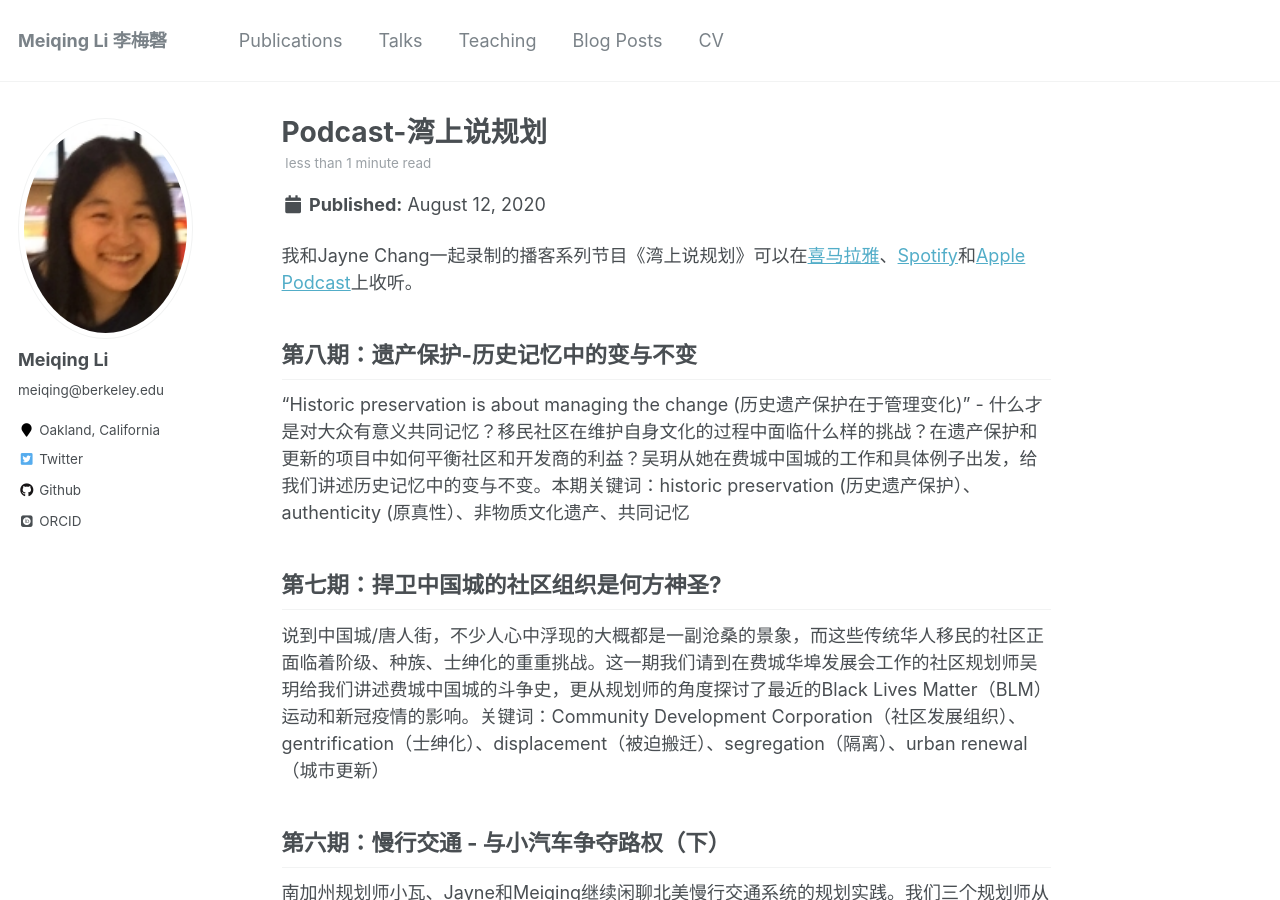
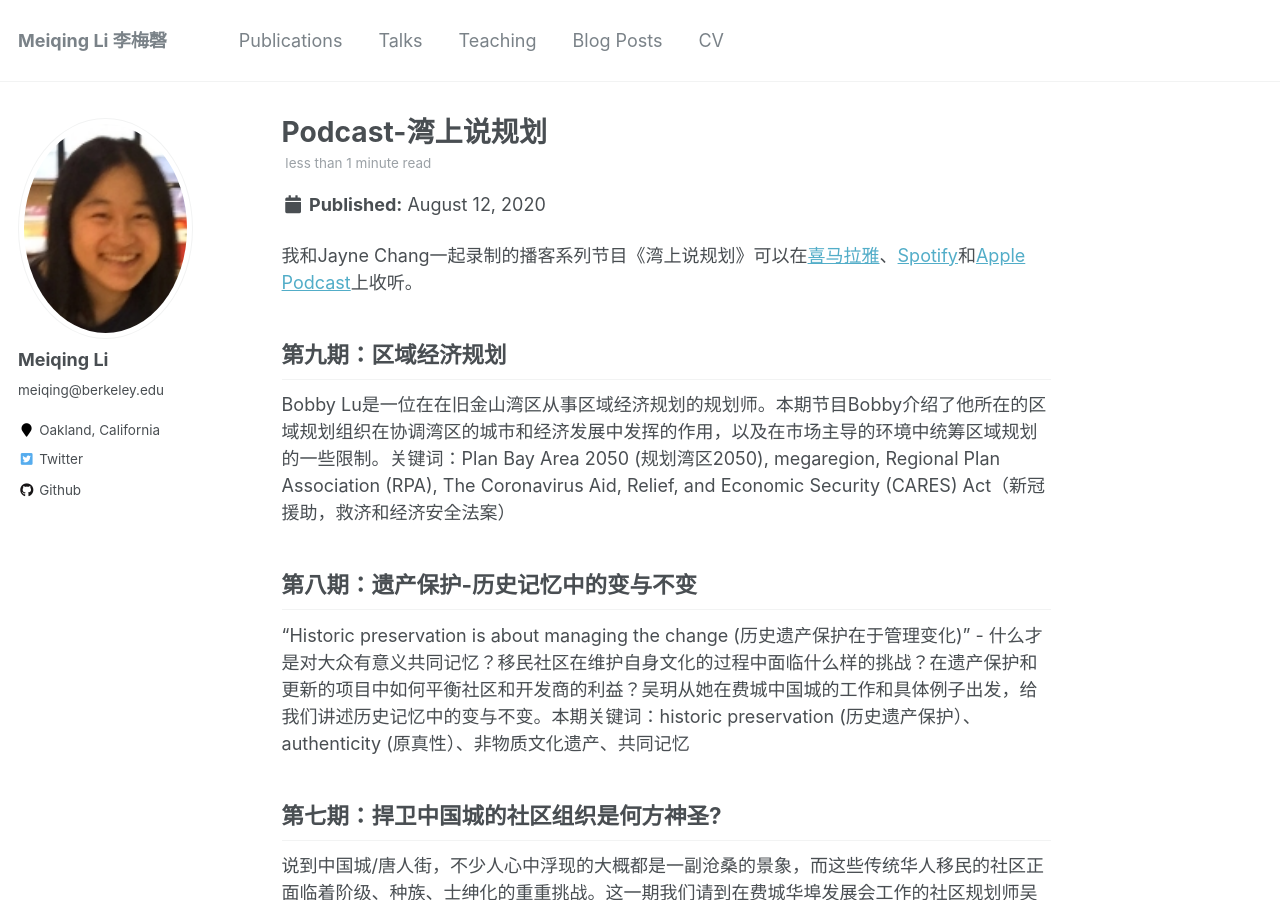
Before and after one commit to keolasin/meiqing_debug, a Jekyll site: the page built from _posts/2020-08-12-blog-post-1.md, in a window 1280 px wide and 900 px high. Built offline with Jekyll 4.4.1, drawn with Linux system fonts in a browser that asks for light colours; some web fonts are replaced.

Commit message:
podcast update

```diff
--- a/_config.yml
+++ b/_config.yml
@@ -103,7 +103,7 @@ author:
   impactstory      :
   lastfm           :
   linkedin         :
-  orcid            : "http://orcid.org/0000-0001-8860-1174"
+  orcid            :
   pinterest        :
   soundcloud       :
   stackoverflow    :
--- a/_posts/2020-08-12-blog-post-1.md
+++ b/_posts/2020-08-12-blog-post-1.md
@@ -8,6 +8,10 @@ tags:
 ---
 
 我和Jayne Chang一起录制的播客系列节目《湾上说规划》可以在[喜马拉雅](http://www.ximalaya.com/thirdparty/player/album/player.html?id=37909784&type=red)、[Spotify](http://open.spotify.com/show/6ejB9DCLdgz5LFcE7o9Ezu?si=TOc4sE3bTt-7K7rVw0qN5Q)和[Apple Podcast](http://podcasts.apple.com/us/podcast/%E6%B9%BE%E4%B8%8A%E8%AF%B4%E8%A7%84%E5%88%92/id1512902746)上收听。
+
+第九期：区域经济规划
+------
+Bobby Lu是一位在在旧金山湾区从事区域经济规划的规划师。本期节目Bobby介绍了他所在的区域规划组织在协调湾区的城市和经济发展中发挥的作用，以及在市场主导的环境中统筹区域规划的一些限制。关键词：Plan Bay Area 2050 (规划湾区2050), megaregion, Regional Plan Association (RPA), The Coronavirus Aid, Relief, and Economic Security (CARES) Act（新冠援助，救济和经济安全法案）
 
 第八期：遗产保护-历史记忆中的变与不变
 ------
```
